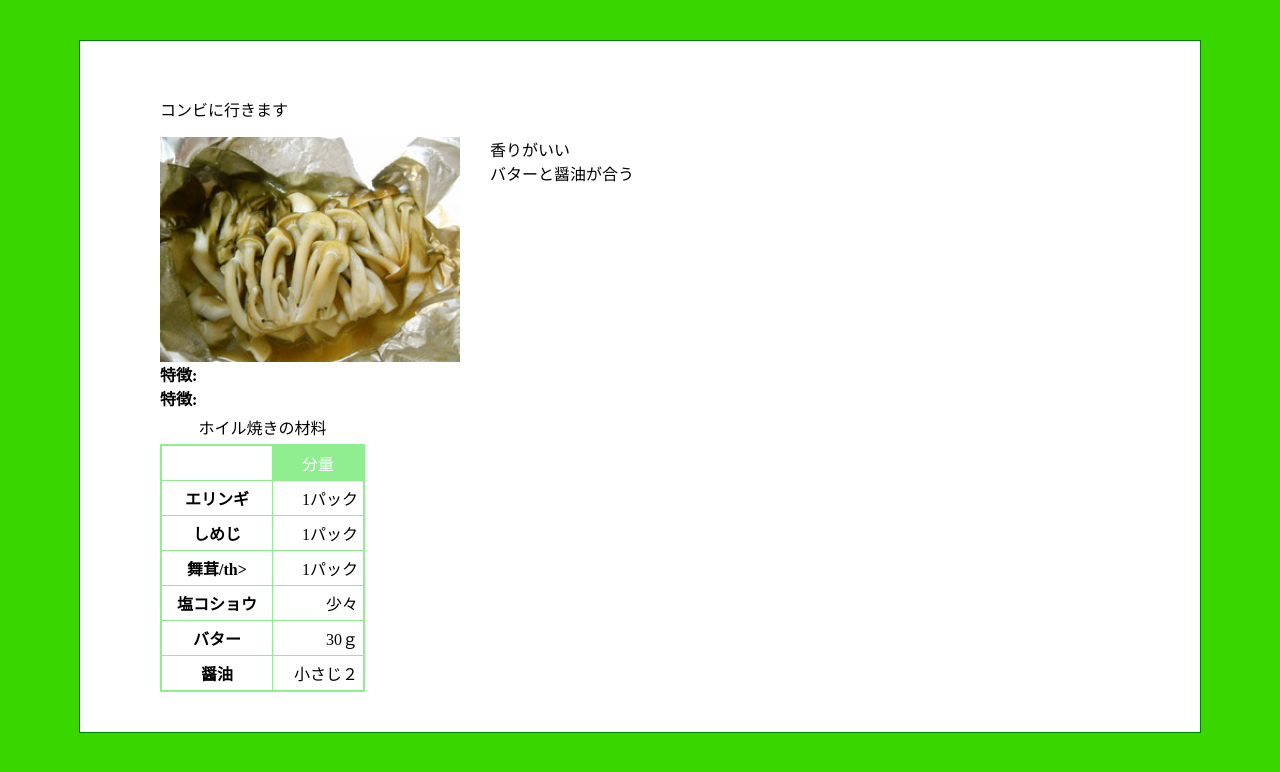
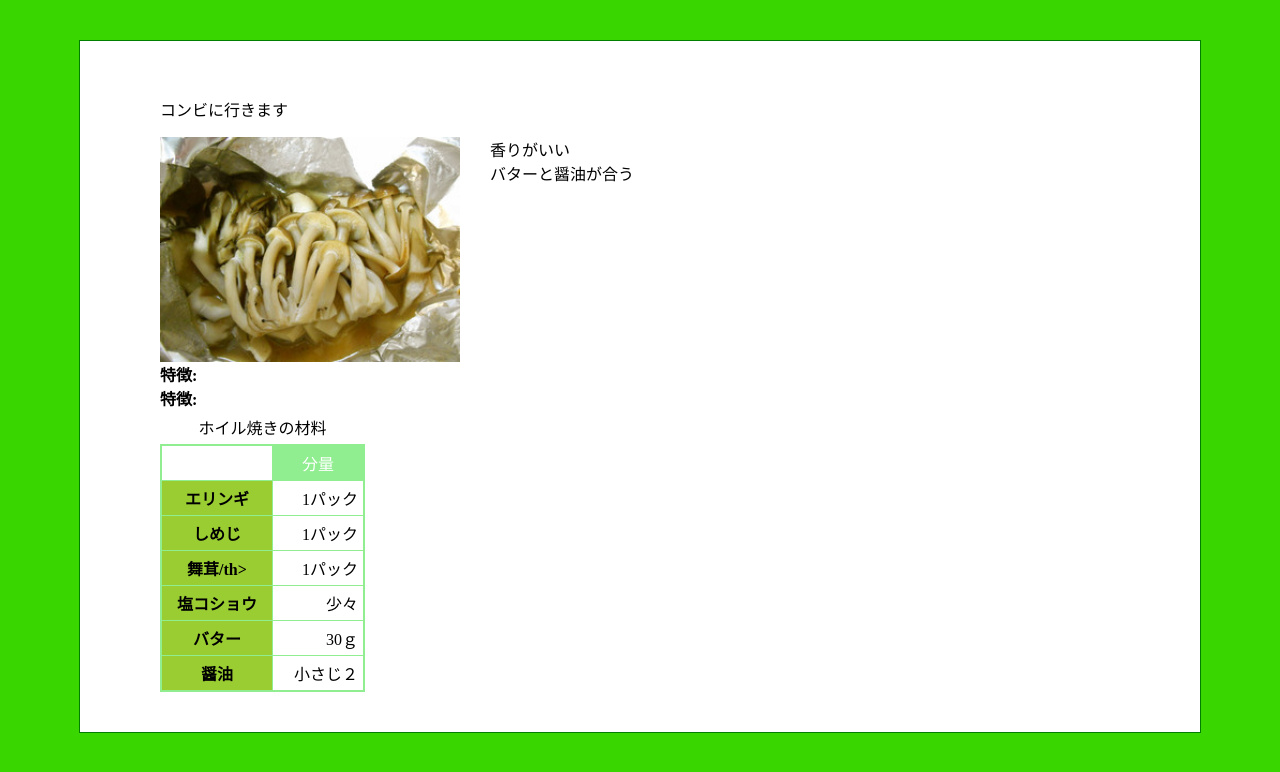
Before and after one commit to g1627081/web1, a plain HTML site: page index.html in a window 1280 px wide. Drawn offline with Linux system fonts and the light colour scheme.

Commit message:
Update default.css

```diff
--- a/css/default.css
+++ b/css/default.css
@@ -67,7 +67,7 @@ opacity:0.7f;
 
 th{
   border:1px solid lightgreen;
-  background-color:byakurose;
+  background-color:yellowgreen;
   padding:5px;
   width:100px;
   text-align:center;
```
